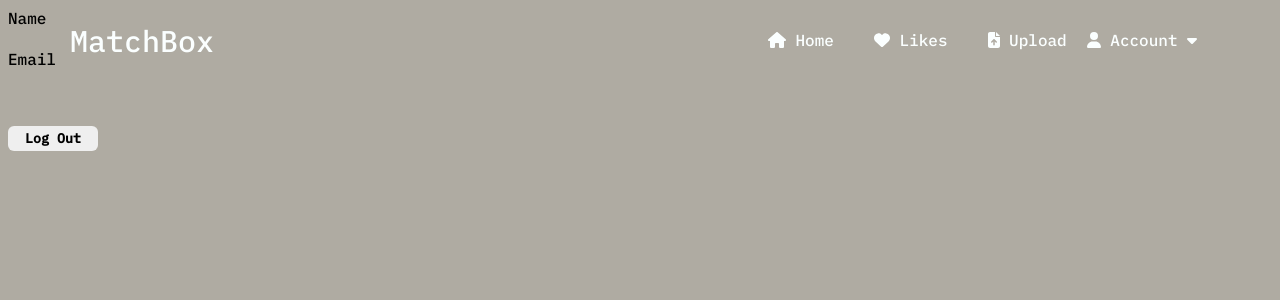
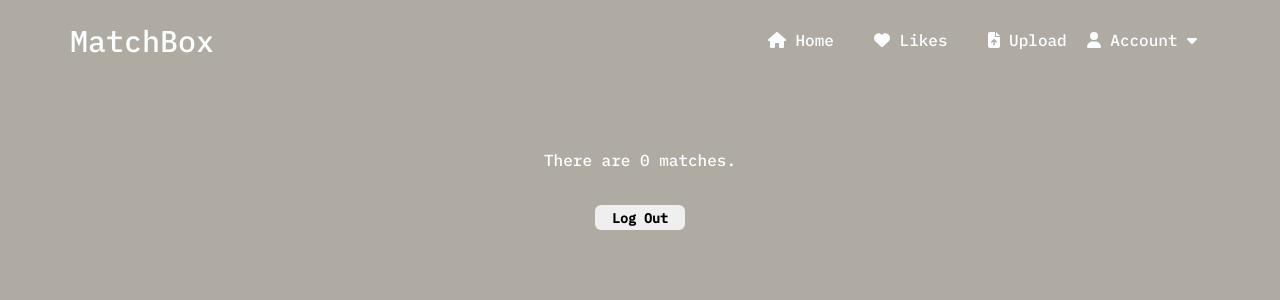
Before and after one commit to David-Tech/Matchbox, a React (Create React App) app in the folder client/: page /Matchbox/userDetails in a window 1280 px wide. Shown: the top 300 px of the page. Built offline with nearby package versions, Linux system fonts and the light colour scheme; no server answers.

Commit message:
userDetails display

```diff
--- /dev/null
+++ b/client/src/components/CSS/userDetails.css
@@ -0,0 +1,3 @@
+.body-home{
+   text-align: center;
+}
--- a/client/src/components/userDetails.js
+++ b/client/src/components/userDetails.js
@@ -1,4 +1,5 @@
 import React, { Component } from "react";
+import './CSS/userDetails.css'
 
 export default class UserDetails extends Component {
 constructor(props){
@@ -32,15 +33,19 @@ logOut=()=>{
 }
 
 
-    render() {
-        return (
+render() {
+    return (
+        <div className="body-home">
+            {/* Name<h1>{this.state.userData.fname}</h1>
+            Email<h1>{this.state.userData.email}</h1>  */}
             <div>
-                Name<h1>{this.state.userData.fname}</h1>
-                Email<h1>{this.state.userData.email}</h1>
-                <br />
-                <button onClick={this.logOut} className="btn btn-primary">Log Out</button>
+                There are 0 matches.
             </div>
-        );
-        }
+            <br />
+            <button onClick={this.logOut} >Log Out</button>
+        </div>
 
+
+    );
 }
+}
```
